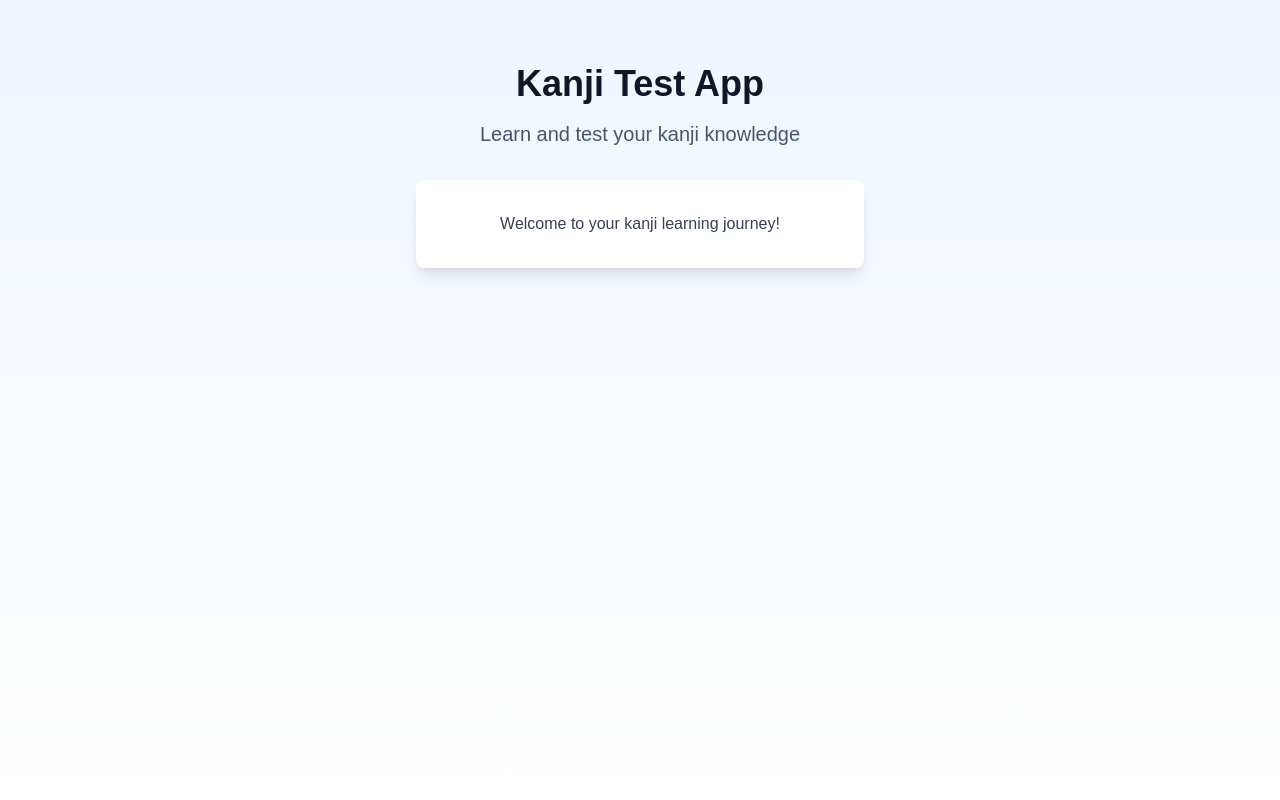
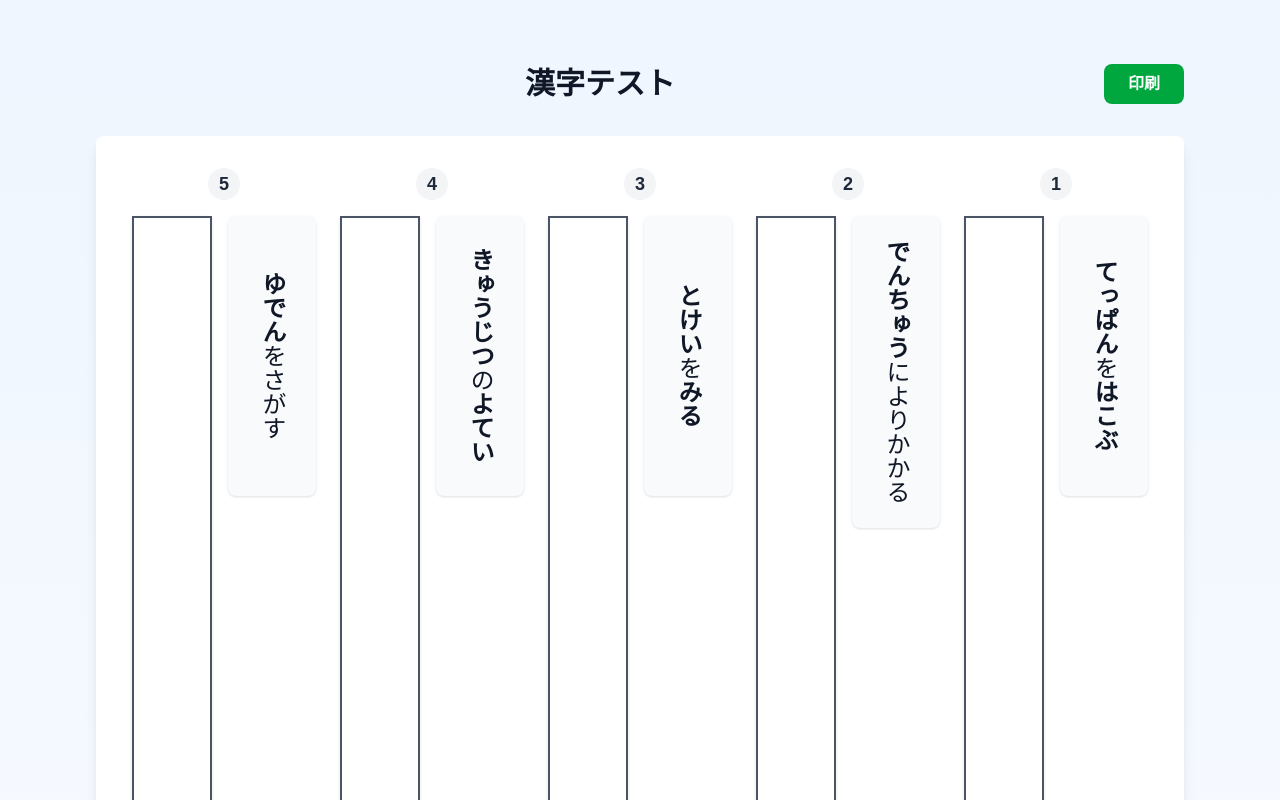
Before and after one commit to ayukatawago/kanji-study-app, a Next.js app: page / in a window 1280 px wide. Shown: the top 800 px of the page. Built offline with nearby package versions, Linux system fonts and the light colour scheme.

Commit message:
Add initial KanjiTest

```diff
--- /dev/null
+++ b/public/kanji.json
@@ -0,0 +1,19 @@
+{
+    "tests": [
+        {
+            "id": 1,
+            "question": [
+                "<てっぱん>を<はこぶ>",
+                "<でんちゅう>によりかかる",
+                "<とけい>を<みる>",
+                "<きゅうじつ>の<よてい>",
+                "<ゆでん>をさがす",
+                "<はる>に<かいこう>した<みなと>",
+                "<めぐすり>を<かう>",
+                "<あに>が<くさぶえ>をふく",
+                "<うんかい>をのぞむ",
+                "<しんせつ>をふむ"
+            ]
+        }
+    ]
+}
--- /dev/null
+++ b/src/app/components/KanjiTest.tsx
@@ -0,0 +1,162 @@
+"use client";
+
+import { useState, useEffect } from "react";
+
+interface TestData {
+  tests: {
+    id: number;
+    question: string[];
+  }[];
+}
+
+export default function KanjiTest() {
+  const [testData, setTestData] = useState<TestData | null>(null);
+  const [answers, setAnswers] = useState<{ [key: number]: string }>({});
+
+  useEffect(() => {
+    fetch("/kanji.json")
+      .then((res) => res.json())
+      .then((data: TestData) => {
+        setTestData(data);
+        // Initialize answers object
+        const initialAnswers: { [key: number]: string } = {};
+        data.tests[0]?.question.forEach((_, index) => {
+          initialAnswers[index] = "";
+        });
+        setAnswers(initialAnswers);
+      })
+      .catch((error) => console.error("Error loading test data:", error));
+  }, []);
+
+  const handleAnswerChange = (questionIndex: number, value: string) => {
+    setAnswers((prev) => ({
+      ...prev,
+      [questionIndex]: value,
+    }));
+  };
+
+  const formatQuestion = (text: string) => {
+    // Replace <text> with bold formatting
+    return text.replace(/<([^>]+)>/g, "<strong>$1</strong>");
+  };
+
+  if (!testData) {
+    return (
+      <div className="flex justify-center items-center min-h-64">
+        <div className="text-gray-600">テストデータを読み込み中...</div>
+      </div>
+    );
+  }
+
+  const questions = testData.tests[0]?.question || [];
+
+  return (
+    <div className="max-w-6xl mx-auto p-8 print:w-full print:max-w-none print:p-0 print:h-screen print:flex print:flex-col print:box-border">
+      <div className="flex justify-between items-center mb-8 print:hidden">
+        <div></div>
+        <h1 className="text-3xl font-bold text-center text-gray-900">
+          漢字テスト
+        </h1>
+        <button
+          onClick={() => window.print()}
+          className="bg-green-600 hover:bg-green-700 text-white font-bold py-2 px-6 rounded-lg transition-colors"
+        >
+          印刷
+        </button>
+      </div>
+
+      <div className="bg-white rounded-lg shadow-lg p-8 print:shadow-none print:p-1 print:h-screen print:flex print:flex-col print:box-border">
+        {/* Top row - questions 1-5 (right to left) */}
+        <div className="flex flex-row-reverse justify-center gap-6 mb-12 print:justify-between print:gap-2 print:mb-0 print:h-[48%]">
+          {questions.slice(0, 5).map((question, index) => (
+            <div key={index} className="flex flex-col items-center gap-4 print:gap-1 print:flex-1 print:h-full">
+              {/* Question number */}
+              <div className="text-lg font-bold text-gray-800 bg-gray-100 rounded-full w-8 h-8 flex items-center justify-center print:w-5 print:h-5 print:text-xs print:mb-1 print:flex-shrink-0">
+                {index + 1}
+              </div>
+
+              <div className="flex items-start gap-4 print:gap-1 print:flex-1 print:h-full print:min-h-0">
+                {/* Answer box */}
+                <div className="flex flex-col items-center print:h-full print:flex-shrink-0">
+                  <div className="border-2 border-gray-600 p-4 min-h-[280px] w-20 flex flex-col justify-center bg-white shadow-sm print:h-full print:w-16 print:p-1 print:shadow-none print:min-h-0">
+                    <textarea
+                      value={answers[index] || ""}
+                      onChange={(e) => handleAnswerChange(index, e.target.value)}
+                      className="w-full h-full resize-none border-none outline-none text-center text-xl leading-10 bg-transparent font-medium print:text-sm print:leading-6"
+                      style={{
+                        writingMode: "vertical-rl",
+                        textOrientation: "upright",
+                      }}
+                      rows={10}
+                    />
+                  </div>
+                </div>
+
+                {/* Question */}
+                <div className="flex flex-col items-center print:h-full print:flex-shrink-0">
+                  <div
+                    className="text-2xl leading-10 p-6 min-h-[280px] flex items-center justify-center font-medium text-gray-900 bg-gray-50 rounded-lg shadow-sm print:text-sm print:leading-6 print:h-full print:p-1 print:shadow-none print:bg-gray-100 print:min-h-0 print:whitespace-nowrap"
+                    style={{
+                      writingMode: "vertical-rl",
+                      textOrientation: "upright",
+                      fontFamily: "'Noto Serif JP', 'Yu Mincho', 'YuMincho', 'Hiragino Mincho Pro', serif",
+                    }}
+                    dangerouslySetInnerHTML={{
+                      __html: formatQuestion(question)
+                    }}
+                  />
+                </div>
+              </div>
+            </div>
+          ))}
+        </div>
+
+        {/* Bottom row - questions 6-10 (right to left) */}
+        <div className="flex flex-row-reverse justify-center gap-6 print:justify-between print:gap-2 print:h-[48%]">
+          {questions.slice(5, 10).map((question, index) => (
+            <div key={index + 5} className="flex flex-col items-center gap-4 print:gap-1 print:flex-1 print:h-full">
+              {/* Question number */}
+              <div className="text-lg font-bold text-gray-800 bg-gray-100 rounded-full w-8 h-8 flex items-center justify-center print:w-5 print:h-5 print:text-xs print:mb-1 print:flex-shrink-0">
+                {index + 6}
+              </div>
+
+              <div className="flex items-start gap-4 print:gap-1 print:flex-1 print:h-full print:min-h-0">
+                {/* Answer box */}
+                <div className="flex flex-col items-center print:h-full print:flex-shrink-0">
+                  <div className="border-2 border-gray-600 p-4 min-h-[280px] w-20 flex flex-col justify-center bg-white shadow-sm print:h-full print:w-16 print:p-1 print:shadow-none print:min-h-0">
+                    <textarea
+                      value={answers[index + 5] || ""}
+                      onChange={(e) => handleAnswerChange(index + 5, e.target.value)}
+                      className="w-full h-full resize-none border-none outline-none text-center text-xl leading-10 bg-transparent font-medium print:text-sm print:leading-6"
+                      style={{
+                        writingMode: "vertical-rl",
+                        textOrientation: "upright",
+                      }}
+                      rows={10}
+                    />
+                  </div>
+                </div>
+
+                {/* Question */}
+                <div className="flex flex-col items-center print:h-full print:flex-shrink-0">
+                  <div
+                    className="text-2xl leading-10 p-6 min-h-[280px] flex items-center justify-center font-medium text-gray-900 bg-gray-50 rounded-lg shadow-sm print:text-sm print:leading-6 print:h-full print:p-1 print:shadow-none print:bg-gray-100 print:min-h-0 print:whitespace-nowrap"
+                    style={{
+                      writingMode: "vertical-rl",
+                      textOrientation: "upright",
+                      fontFamily: "'Noto Serif JP', 'Yu Mincho', 'YuMincho', 'Hiragino Mincho Pro', serif",
+                    }}
+                    dangerouslySetInnerHTML={{
+                      __html: formatQuestion(question)
+                    }}
+                  />
+                </div>
+              </div>
+            </div>
+          ))}
+        </div>
+
+      </div>
+    </div>
+  );
+}
--- a/src/app/globals.css
+++ b/src/app/globals.css
@@ -22,4 +22,40 @@ body {
   .text-balance {
     text-wrap: balance;
   }
+
+  .writing-vertical {
+    writing-mode: vertical-rl;
+    text-orientation: upright;
+  }
+
+  .vertical-text {
+    writing-mode: vertical-rl;
+    text-orientation: upright;
+    text-combine-upright: none;
+  }
 }
+
+/* Print styles for A4 landscape */
+@media print {
+  @page {
+    size: A4 landscape;
+    margin: 6mm;
+  }
+
+  body {
+    -webkit-print-color-adjust: exact;
+    print-color-adjust: exact;
+    margin: 0 !important;
+    padding: 0 !important;
+  }
+
+  * {
+    -webkit-print-color-adjust: exact !important;
+    print-color-adjust: exact !important;
+  }
+
+  html, body {
+    height: 100% !important;
+    overflow: hidden !important;
+  }
+}
--- a/src/app/layout.tsx
+++ b/src/app/layout.tsx
@@ -12,7 +12,13 @@ export default function RootLayout({
   children: React.ReactNode;
 }>) {
   return (
-    <html lang="en">
+    <html lang="ja">
+      <head>
+        <link
+          href="https://fonts.googleapis.com/css2?family=Noto+Serif+JP:wght@400;500;700&display=swap"
+          rel="stylesheet"
+        />
+      </head>
       <body className="antialiased">{children}</body>
     </html>
   );
--- a/src/app/page.tsx
+++ b/src/app/page.tsx
@@ -1,20 +1,10 @@
+import KanjiTest from "./components/KanjiTest";
+
 export default function Home() {
   return (
     <div className="min-h-screen bg-gradient-to-b from-blue-50 to-white">
-      <main className="container mx-auto px-4 py-16">
-        <div className="text-center">
-          <h1 className="text-4xl font-bold text-gray-900 mb-4">
-            Kanji Test App
-          </h1>
-          <p className="text-xl text-gray-600 mb-8">
-            Learn and test your kanji knowledge
-          </p>
-          <div className="bg-white rounded-lg shadow-lg p-8 max-w-md mx-auto">
-            <p className="text-gray-700">
-              Welcome to your kanji learning journey!
-            </p>
-          </div>
-        </div>
+      <main className="container mx-auto px-4 py-8">
+        <KanjiTest />
       </main>
     </div>
   );
```
